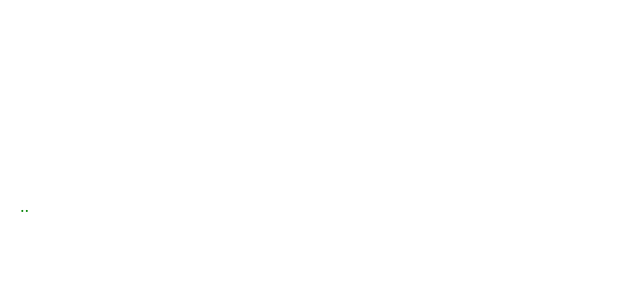
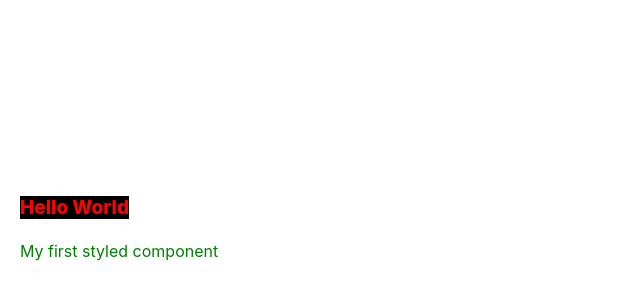
Before and after one commit to johndiegodeoliveirasilva/react-course, a React (Vite) app: page / in a window 1280 px wide. Shown: the part 106-406 px from the top of the page, without its empty margins (0-640 px from the left). Built offline with nearby package versions, Linux system fonts and the light colour scheme.

Commit message:
passing props

```diff
--- a/src/components/Card/index.tsx
+++ b/src/components/Card/index.tsx
@@ -1,10 +1,13 @@
 
-import { Card } from './styles'
+import { Card, Title } from './styles'
 
 export default () => {
   return (
     < Card>
-    ..
+      <Title $color="red" $background='black'>
+        Hello World
+      </Title>
+      <p>My first styled component</p>
     </Card>
   )
 }
--- a/src/components/Card/styles.ts
+++ b/src/components/Card/styles.ts
@@ -6,4 +6,11 @@ export const Card = styled.div`
   height: 200px;
   padding: 20px;
   color: green;
+`;
+
+export const Title = styled.span<{ $color: string, $background?: string }>`
+  font-size: 19px;
+  font-weight: 800;
+  color: ${props => props.$color};
+  background-color: ${props => props.$background};
 `
```
